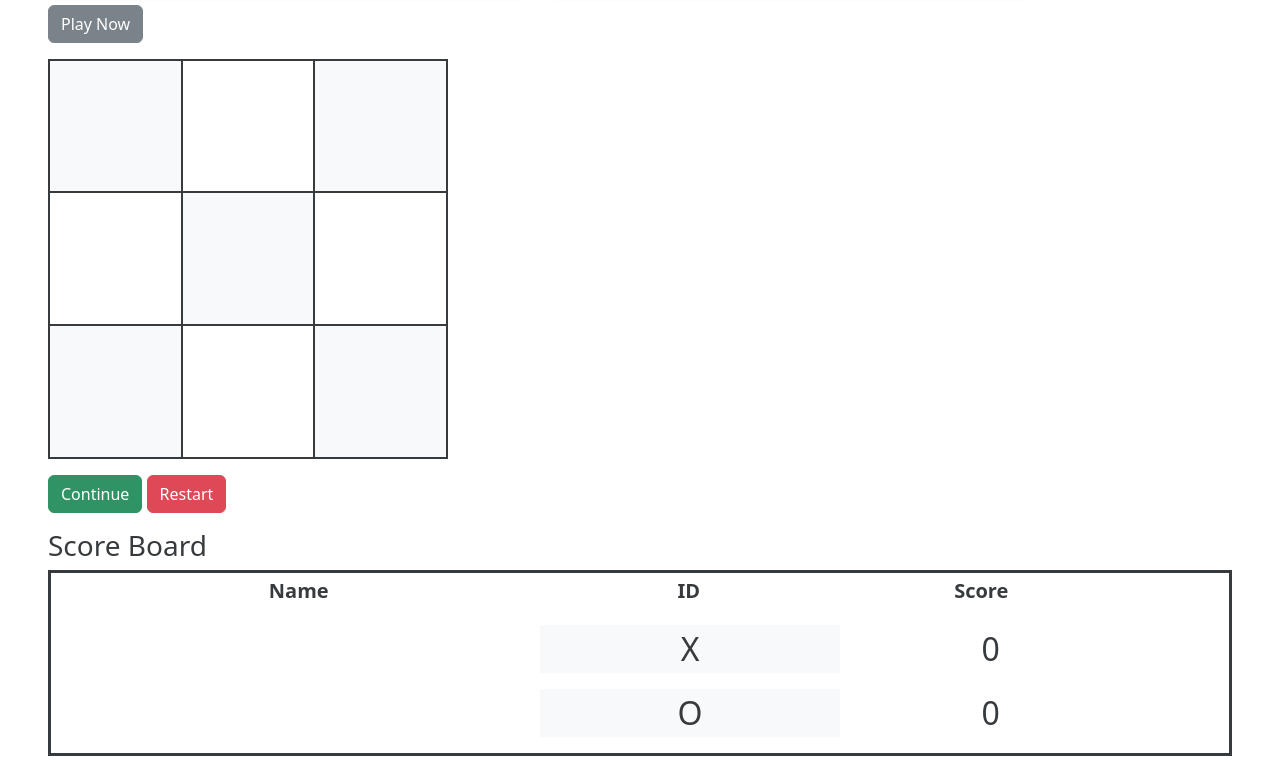
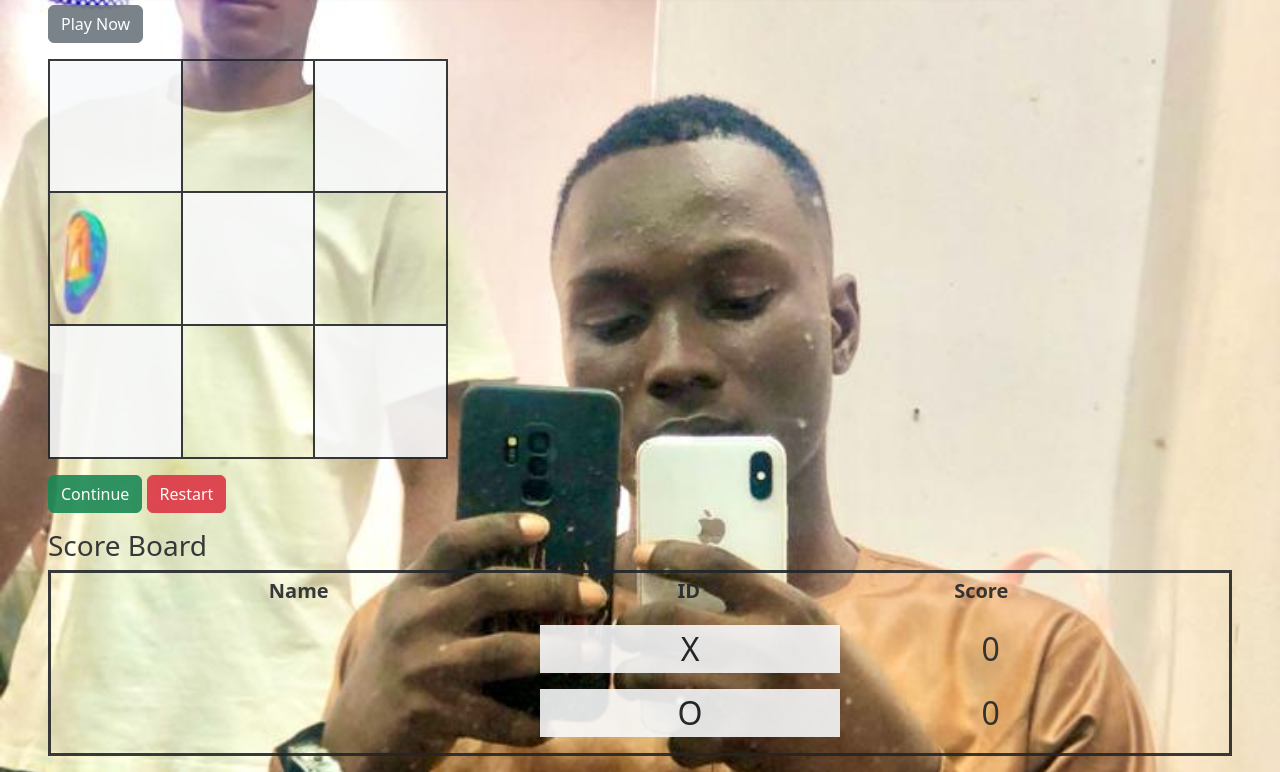
Before and after one commit to Harlahbest2003/tic-tac-toe, a plain HTML site: page index.html in a window 1280 px wide. Shown: the part 147-919 px from the top of the page. Drawn offline with Linux system fonts and the light colour scheme.

Commit message:
change background image

```diff
--- a/index.html
+++ b/index.html
@@ -7,7 +7,7 @@
     <link rel="stylesheet" href="bootstrap.css">
     <style>
         body {
-            background: url(images/360_F_290468474_6yJ9eBPW2wevarR9cbXN87TCFJDVVuAR.jpg);
+            background: url(image/back\ ground.jpg);
             opacity: 0.9;
             background-size: cover;
         }
```
